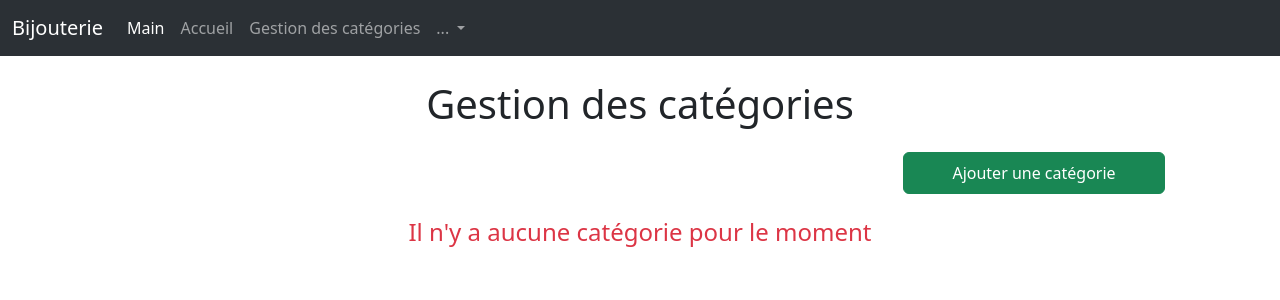
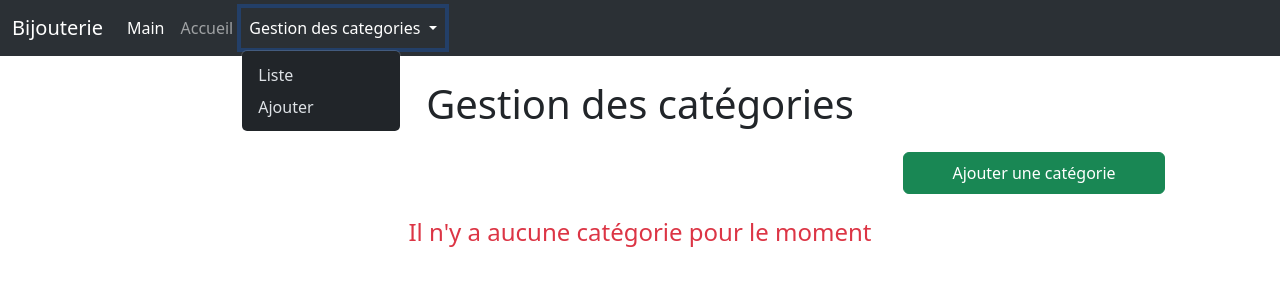
Before and after one commit to DyAnah01/Symfony, a Symfony app: template templates/admin_category/category_afficher.html.twig in a window 1280 px wide, after a click on "Gestion des categories". Shown: the top 300 px of the page. Run offline with Twig, Linux system fonts and the light colour scheme; the template is opened without the code that fills it, so the values that code supplies are empty; some libraries are stand-ins or nearby versions.

Commit message:
little update

```diff
--- a/templates/admin_category/category_afficher.html.twig
+++ b/templates/admin_category/category_afficher.html.twig
@@ -37,16 +37,16 @@
                 <th scope="row">{{ value.id }}</th>
                 <td>{{ value.nom }}</td>
                 <td>
-                    <a href="{{ path('category_modifier', { 'id' : value.id } ) }} ">
-                        <svg xmlns="http://www.w3.org/2000/svg" width="16" height="16" fill="currentColor" class="bi bi-pencil-square" viewBox="0 0 16 16">
+                    <a href="{{ path('category_modifier', { 'id' : value.id } ) }} " title="Modifier">
+                        <svg xmlns="http://www.w3.org/2000/svg" width="16" height="16" fill="green" class="bi bi-pencil-square" viewBox="0 0 16 16">
                         <path d="M15.502 1.94a.5.5 0 0 1 0 .706L14.459 3.69l-2-2L13.502.646a.5.5 0 0 1 .707 0l1.293 1.293zm-1.75 2.456-2-2L4.939 9.21a.5.5 0 0 0-.121.196l-.805 2.414a.25.25 0 0 0 .316.316l2.414-.805a.5.5 0 0 0 .196-.12l6.813-6.814z"/>
                         <path fill-rule="evenodd" d="M1 13.5A1.5 1.5 0 0 0 2.5 15h11a1.5 1.5 0 0 0 1.5-1.5v-6a.5.5 0 0 0-1 0v6a.5.5 0 0 1-.5.5h-11a.5.5 0 0 1-.5-.5v-11a.5.5 0 0 1 .5-.5H9a.5.5 0 0 0 0-1H2.5A1.5 1.5 0 0 0 1 2.5v11z"/>
                     </svg>
                   </a>
                 </td>
                 <td>
-                    <a href="{{ path('category_supprimer', {"id" : value.id}) }}">
-                    <svg xmlns="http://www.w3.org/2000/svg" width="16" height="16" fill="currentColor" class="bi bi-trash3" viewBox="0 0 16 16">
+                    <a href="{{ path('category_supprimer', {"id" : value.id}) }}" title="Supprimer">
+                    <svg xmlns="http://www.w3.org/2000/svg" width="16" height="16" fill="red" class="bi bi-trash3" viewBox="0 0 16 16">
                     <path d="M6.5 1h3a.5.5 0 0 1 .5.5v1H6v-1a.5.5 0 0 1 .5-.5ZM11 2.5v-1A1.5 1.5 0 0 0 9.5 0h-3A1.5 1.5 0 0 0 5 1.5v1H2.506a.58.58 0 0 0-.01 0H1.5a.5.5 0 0 0 0 1h.538l.853 10.66A2 2 0 0 0 4.885 16h6.23a2 2 0 0 0 1.994-1.84l.853-10.66h.538a.5.5 0 0 0 0-1h-.995a.59.59 0 0 0-.01 0H11Zm1.958 1-.846 10.58a1 1 0 0 1-.997.92h-6.23a1 1 0 0 1-.997-.92L3.042 3.5h9.916Zm-7.487 1a.5.5 0 0 1 .528.47l.5 8.5a.5.5 0 0 1-.998.06L5 5.03a.5.5 0 0 1 .47-.53Zm5.058 0a.5.5 0 0 1 .47.53l-.5 8.5a.5.5 0 1 1-.998-.06l.5-8.5a.5.5 0 0 1 .528-.47ZM8 4.5a.5.5 0 0 1 .5.5v8.5a.5.5 0 0 1-1 0V5a.5.5 0 0 1 .5-.5Z"/>
                 </a>
                   </svg>
--- a/templates/nav.html.twig
+++ b/templates/nav.html.twig
@@ -17,18 +17,14 @@
             <a class="nav-link" href="{{ path('accueil') }}"> Accueil </a>
           </li>
 
-          <li class="nav-item">
-            <a class="nav-link" href=" {{ path('category_afficher') }} "> Gestion des catégories </a>
-          </li>
 
           <li class="nav-item dropdown">
             <a class="nav-link dropdown-toggle" href="#" role="button" data-bs-toggle="dropdown" aria-expanded="false">
-              ...
+              Gestion des categories
             </a>
             <ul class="dropdown-menu">
-              <li><a class="dropdown-item" href="#">Action</a></li>
-              <li><a class="dropdown-item" href="#">Another action</a></li>
-              <li><a class="dropdown-item" href="#">Something else here</a></li>
+              <li><a class="dropdown-item" href="{{ path('category_afficher') }}">Liste</a></li>
+              <li><a class="dropdown-item" href="{{ path('category_ajouter') }}">Ajouter</a></li>
             </ul>
           </li>
 
```
